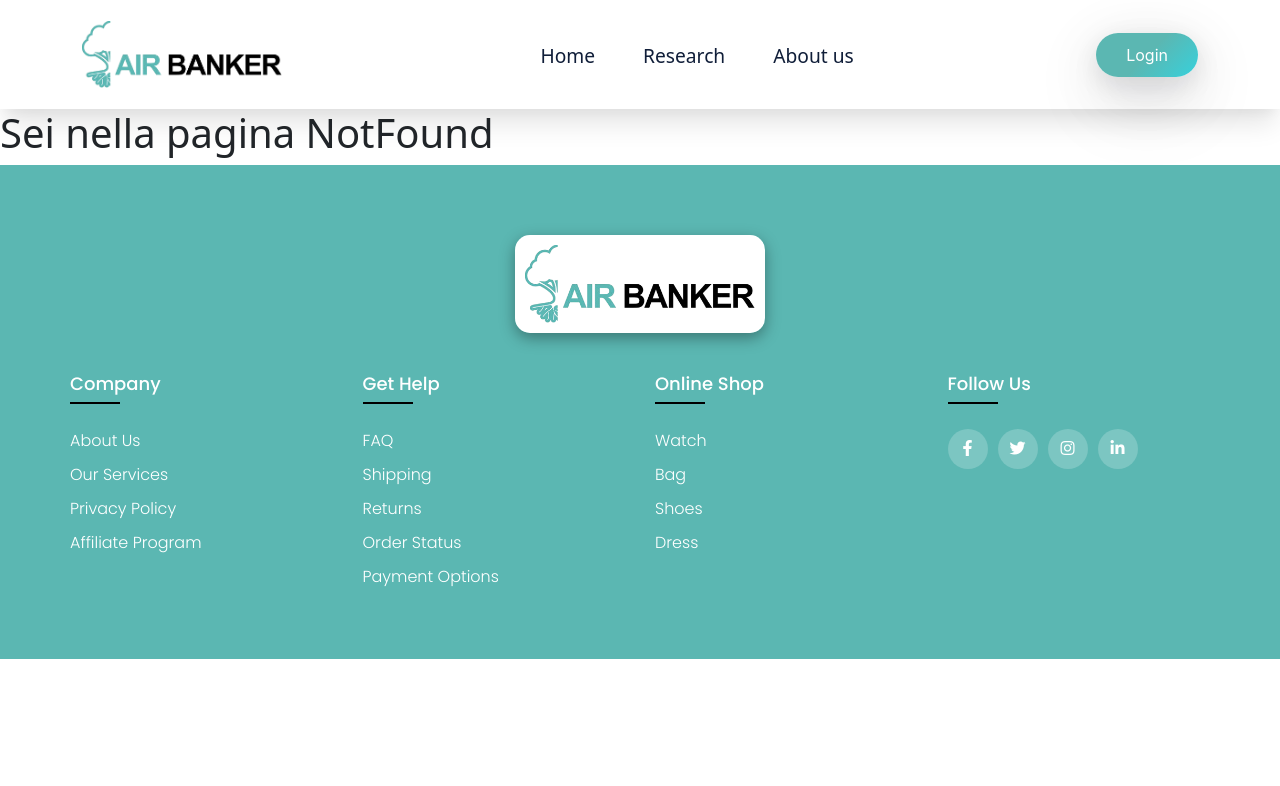
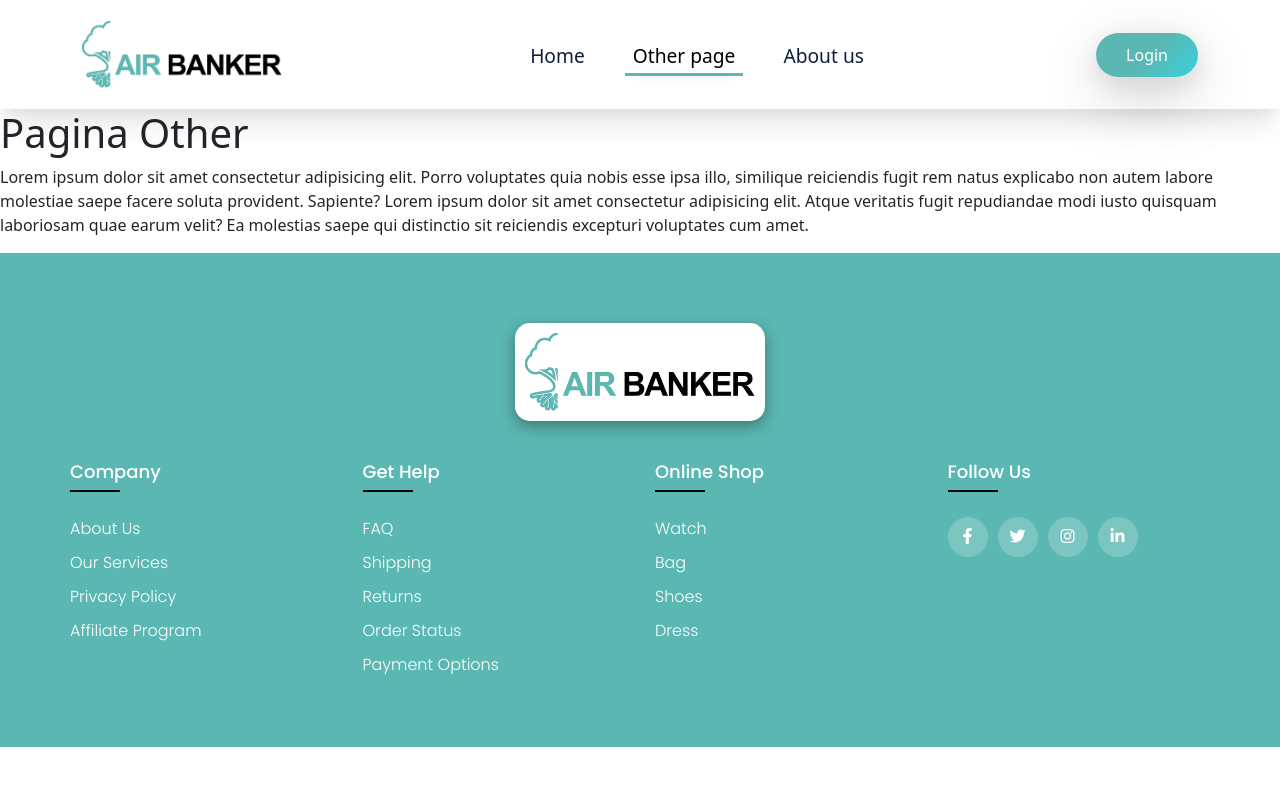
Before and after one commit to gianlucanied/airbanker_project, a Vue app: page /other in a window 1280 px wide. Shown: the top 786 px of the page. Built offline with nearby package versions, Linux system fonts and the light colour scheme.

Commit message:
add: other page, fix: button login

```diff
--- a/src/components/AppHeader.vue
+++ b/src/components/AppHeader.vue
@@ -75,9 +75,9 @@ export default {
               Home
             </router-link>
           </li>
-          <li class="nav-item" :class="{ active: currentPage === 'home' }">
-            <router-link :to="{ name: 'home' }" class="nav-link">
-              Research
+          <li class="nav-item" :class="{ active: currentPage === 'other' }">
+            <router-link :to="{ name: 'other' }" class="nav-link">
+              Other page
             </router-link>
           </li>
           <li class="nav-item" :class="{ active: currentPage === 'about' }">
@@ -86,11 +86,9 @@ export default {
             </router-link>
           </li>
 
-          <!-- Aggiungiamo il pulsante login qui -->
+          <!-- Bottone Login per mobile, che appare nell'hamburger -->
           <li class="nav-item d-lg-none">
-            <router-link class="nav-link button-33" role="button"
-              >Login</router-link
-            >
+            <router-link class="button-33" role="button">Login</router-link>
           </li>
         </ul>
       </div>
@@ -161,6 +159,7 @@ img {
   display: flex;
   align-items: center;
 }
+
 .button-33 {
   background: linear-gradient(135deg, #5bb7b2 0%, #5bb7b2 50%, #36d1dc 100%);
   border-radius: 50px;
@@ -169,8 +168,7 @@ img {
   color: white;
   cursor: pointer;
   display: inline-block;
-  font-family: CerebriSans-Regular, -apple-system, system-ui, Roboto, sans-serif;
-  padding: 10px 30px; /* Più padding per rendere il bottone più prominente */
+  padding: 10px 30px;
   text-align: center;
   text-decoration: none;
   transition: all 0.3s ease;
@@ -182,7 +180,7 @@ img {
 
 .button-33:hover {
   background: linear-gradient(135deg, #36d1dc 0%, #5bb7b2 100%);
-  transform: scale(1.08); /* Leggero ingrandimento */
+  transform: scale(1.08);
   box-shadow: rgba(17, 17, 26, 0.2) 0px 8px 24px,
     rgba(17, 17, 26, 0.2) 0px 16px 56px, rgba(17, 17, 26, 0.2) 0px 24px 80px;
   border: none;
@@ -192,6 +190,7 @@ img {
   transform: scale(1.02); /* Piccola riduzione quando cliccato */
   box-shadow: none; /* Rimuove l'ombra al click per un effetto "premuto" */
 }
+
 @media (max-width: 768px) {
   .container {
     justify-content: space-around;
--- /dev/null
+++ b/src/pages/AppOther.vue
@@ -0,0 +1,19 @@
+<script>
+export default {
+  name: "AppOther",
+};
+</script>
+
+<template>
+  <h1>Pagina Other</h1>
+  <p>
+    Lorem ipsum dolor sit amet consectetur adipisicing elit. Porro voluptates
+    quia nobis esse ipsa illo, similique reiciendis fugit rem natus explicabo
+    non autem labore molestiae saepe facere soluta provident. Sapiente? Lorem
+    ipsum dolor sit amet consectetur adipisicing elit. Atque veritatis fugit
+    repudiandae modi iusto quisquam laboriosam quae earum velit? Ea molestias
+    saepe qui distinctio sit reiciendis excepturi voluptates cum amet.
+  </p>
+</template>
+
+<style scoped></style>
--- a/src/router.js
+++ b/src/router.js
@@ -3,6 +3,7 @@ import { createRouter, createWebHistory } from "vue-router";
 import AppHome from "./pages/AppHome.vue";
 import AppAbout from "./pages/AppAbout.vue";
 import NotFound from "./pages/NotFound.vue";
+import AppOther from "./pages/AppOther.vue";
 
 const router = createRouter({
   history: createWebHistory(),
@@ -18,6 +19,11 @@ const router = createRouter({
       component: AppAbout,
     },
     {
+      path: "/other",
+      name: "other",
+      component: AppOther,
+    },
+    {
       path: "/:pathMatch(.*)*",
       name: "NotFound",
       component: NotFound,
```
